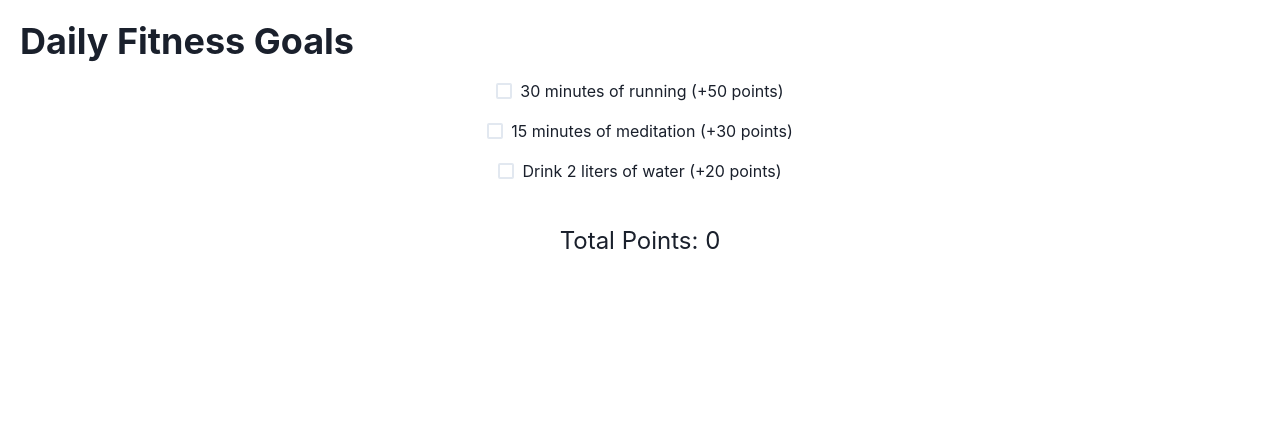
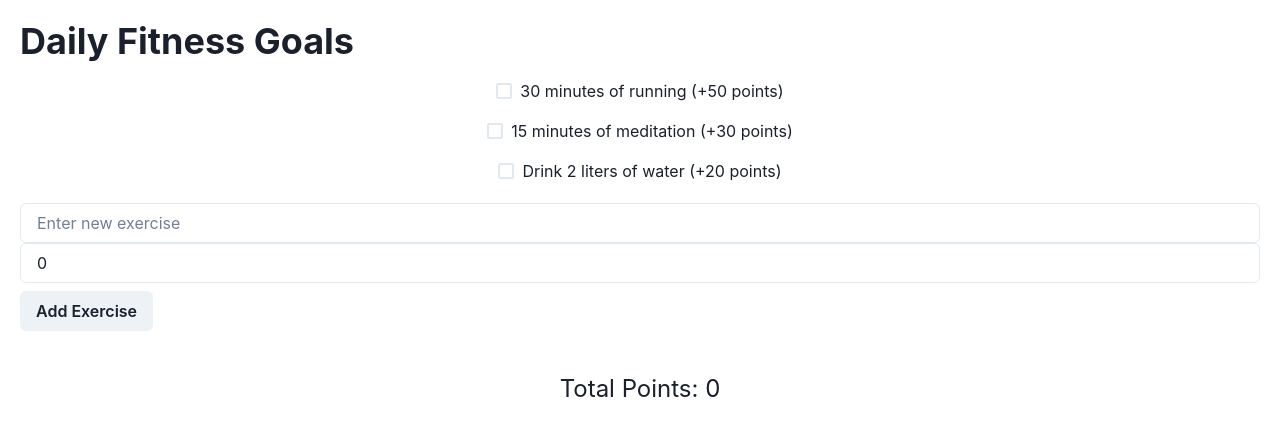
Before and after one commit to GPT-Engineer-App/fit-tracker-goals, a React (Vite) app: page / in a window 1280 px wide. Shown: the top 436 px of the page. Built offline with nearby package versions, Linux system fonts and the light colour scheme.

Commit message:
Added functionality to dynamically add exercises and their points to the fitness tracking app.

```diff
--- a/src/pages/Index.jsx
+++ b/src/pages/Index.jsx
@@ -1,5 +1,5 @@
 import { useState } from 'react';
-import { Box, Checkbox, Flex, Heading, Text, VStack } from '@chakra-ui/react';
+import { Box, Checkbox, Flex, Heading, Text, VStack, Input, Button } from '@chakra-ui/react';
 import { FaTrophy, FaRocket, FaMagic } from 'react-icons/fa';
 
 const Index = () => {
@@ -9,6 +9,8 @@ const Index = () => {
     { id: 3, text: 'Drink 2 liters of water', points: 20, completed: false }
   ]);
   const [totalPoints, setTotalPoints] = useState(0);
+  const [newExercise, setNewExercise] = useState('');
+  const [newPoints, setNewPoints] = useState(0);
 
   const handleCheckboxChange = (id) => {
     const updatedGoals = goals.map(goal => {
@@ -25,6 +27,14 @@ const Index = () => {
     setGoals(updatedGoals);
   };
 
+  const addExercise = () => {
+    const newId = goals.length + 1;
+    const newGoal = { id: newId, text: newExercise, points: parseInt(newPoints, 10), completed: false };
+    setGoals([...goals, newGoal]);
+    setNewExercise('');
+    setNewPoints(0);
+  };
+
   return (
     <Box p={5}>
       <Heading mb={4}>Daily Fitness Goals</Heading>
@@ -35,6 +45,11 @@ const Index = () => {
           </Checkbox>
         ))}
       </VStack>
+      <Box mt={5}>
+        <Input placeholder="Enter new exercise" value={newExercise} onChange={(e) => setNewExercise(e.target.value)} />
+        <Input placeholder="Enter points" type="number" value={newPoints} onChange={(e) => setNewPoints(e.target.value)} />
+        <Button onClick={addExercise} mt={2}>Add Exercise</Button>
+      </Box>
       <Flex mt={10} justifyContent="center">
         <Text fontSize="2xl">
           Total Points: {totalPoints} {totalPoints >= 100 ? <FaMagic /> : totalPoints >= 50 ? <FaRocket /> : totalPoints >= 20 ? <FaTrophy /> : null}
```
